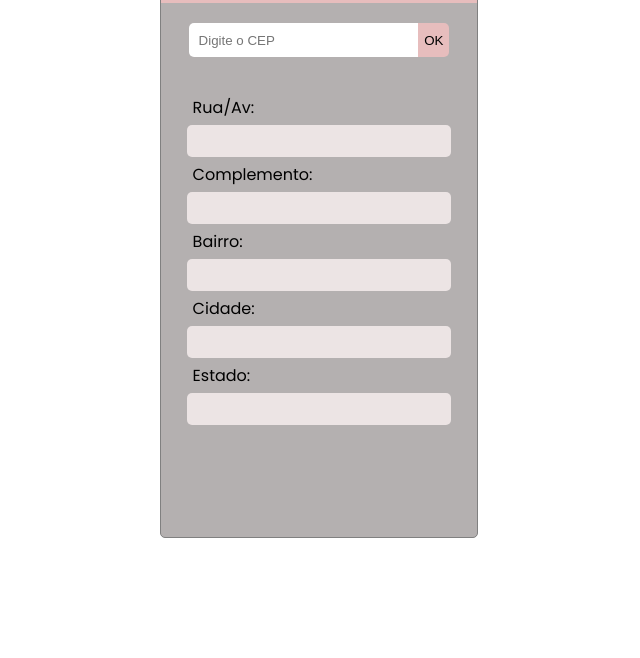
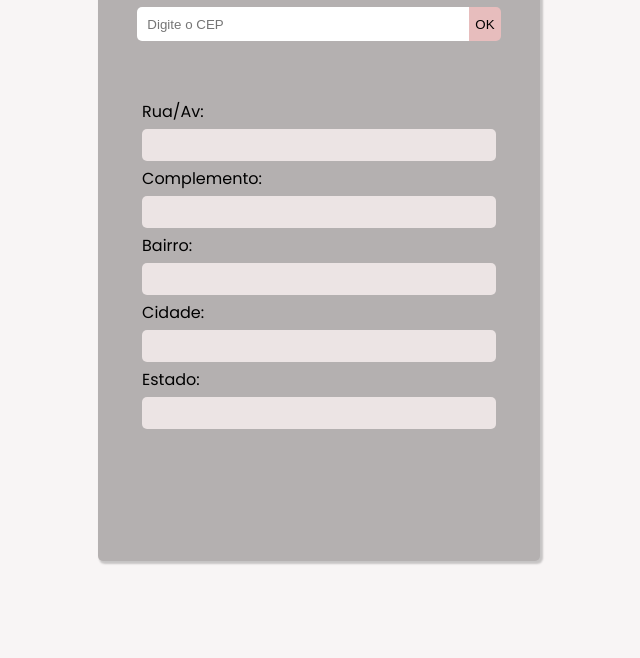
Before and after one commit to marcela093/marcela093.github.io, a plain HTML site: page myProjects/consultaCep/index.html in a window 1280 px wide. Shown: the part 142-800 px from the top of the page, without its empty margins (321-961 px from the left). Drawn offline with Linux system fonts and the light colour scheme.

Commit message:
add responsividade projeto cep

```diff
--- a/myProjects/consultaCep/index.html
+++ b/myProjects/consultaCep/index.html
@@ -5,12 +5,12 @@
     <meta name="viewport" content="width=device-width, initial-scale=1.0">
     <link href="https://fonts.googleapis.com/css?family=Poppins&display=swap" rel="stylesheet">
     <link rel="stylesheet" href="../consultaCep/styles/consultaCep.css">
-    <title>Buscar CEP</title>
+    <title>Consultar CEP</title>
 </head>
 <body>
     <main>
         <div class="title">
-            <h3>Buscar CEP</h3>
+            <h3>Consultar CEP</h3>
             <div class="icon">
                 <img src="./img/address.svg" alt="">
             </div>
--- a/myProjects/consultaCep/styles/consultaCep.css
+++ b/myProjects/consultaCep/styles/consultaCep.css
@@ -3,17 +3,19 @@ body{
     justify-content: center;
     font-family: 'Poppins', sans-serif;
     /* background-color: rgb(231, 189, 189) ; */
+    background-color: rgb(248, 245, 245);
 }
 
 main{
     background-color: rgb(180, 176, 176);
     border-radius: 5px;
     height: 75vh;
-    width: 25%;
+    width: 100%;
     display: flex;
     flex-direction: column;
-    border: 1px solid grey;
-    margin-top: 70px;
+    margin-top: 55px;
+    box-shadow: 2px 2px 2px 1px rgba(0,0,0,.2);
+
 }
 
 .title{
@@ -54,7 +56,7 @@ img{
 
 input{
     height: 4vh;
-    width: 17vw;
+    width: 67vw;
     padding-left: 10px;
     border-top-left-radius: 5px;
     border-bottom-left-radius: 5px;
@@ -81,10 +83,108 @@ div{
 #street, #complement, #neighborhood, #city, #state{
     background-color: #ece4e4;
     height: 4vh;
-    width: 20vw;
+    width: 75vw;
     margin-top: 5px;
     border-radius: 5px;
     padding-left: 8px;
     display: flex;
     align-items: center;
 }
+
+
+@media(min-width: 640px){
+    main{
+        width: 60%;
+        height: 90vh;
+    }
+
+    input{
+        width: 40vw;
+    }
+
+    #street, #complement, #neighborhood, #city, #state{
+        width: 45vw;
+    }
+
+    .data{
+       height: 65vh;
+    }
+}
+
+@media(min-width: 768px){
+    main{
+        width: 70%;
+        height: 55vh;
+    }
+
+    input{
+        width: 50vw;
+    }
+
+    #street, #complement, #neighborhood, #city, #state{
+        width: 55vw;
+    }
+
+    .data{
+        height: 40vh;
+    }
+}
+
+@media(min-width: 1024px){
+    main{
+        width: 50%;
+        height: 70vh;
+    }
+
+    input{
+        width: 36vw;
+    }
+
+    #street, #complement, #neighborhood, #city, #state{
+        width: 39vw;
+    }
+
+    .data{
+        height: 50vh;
+    }
+}
+
+@media(min-width: 1280px){
+    main{
+        width: 35%;
+        height: 80vh;
+    }
+
+    input{
+        width: 25vw;
+    }
+
+    #street, #complement, #neighborhood, #city, #state{
+        width: 27vw;
+        height: 4vh;
+    }
+
+    .data{
+        height: 55vh;
+    }
+}
+
+@media(min-width: 1920px){
+    main{
+        height: 55vh;
+    }
+
+    input{
+        width: 26vw;
+        height: 3vh;
+    }
+
+    .data{
+        height: 37vh;
+    }
+
+    #street, #complement, #neighborhood, #city, #state{
+        width: 28vw;
+        height: 3vh;
+    }
+}
```
